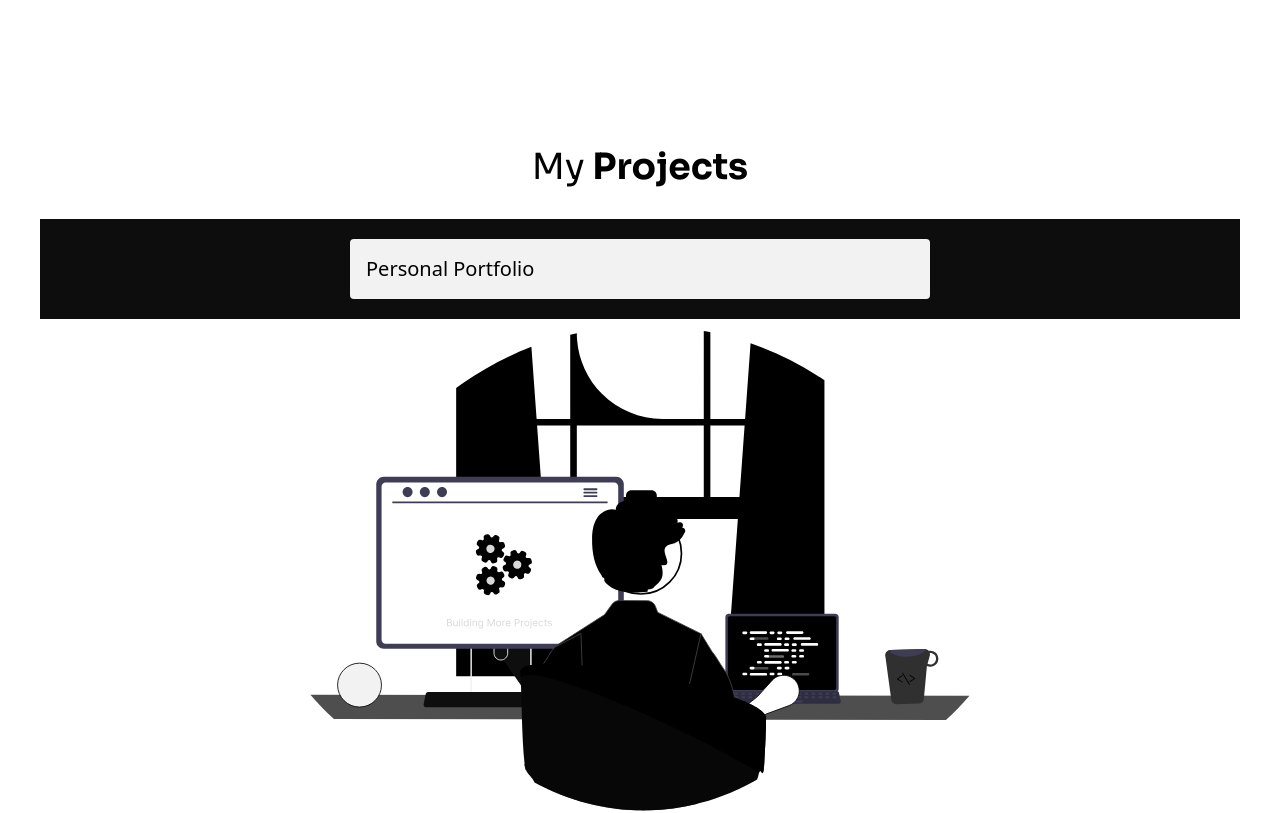
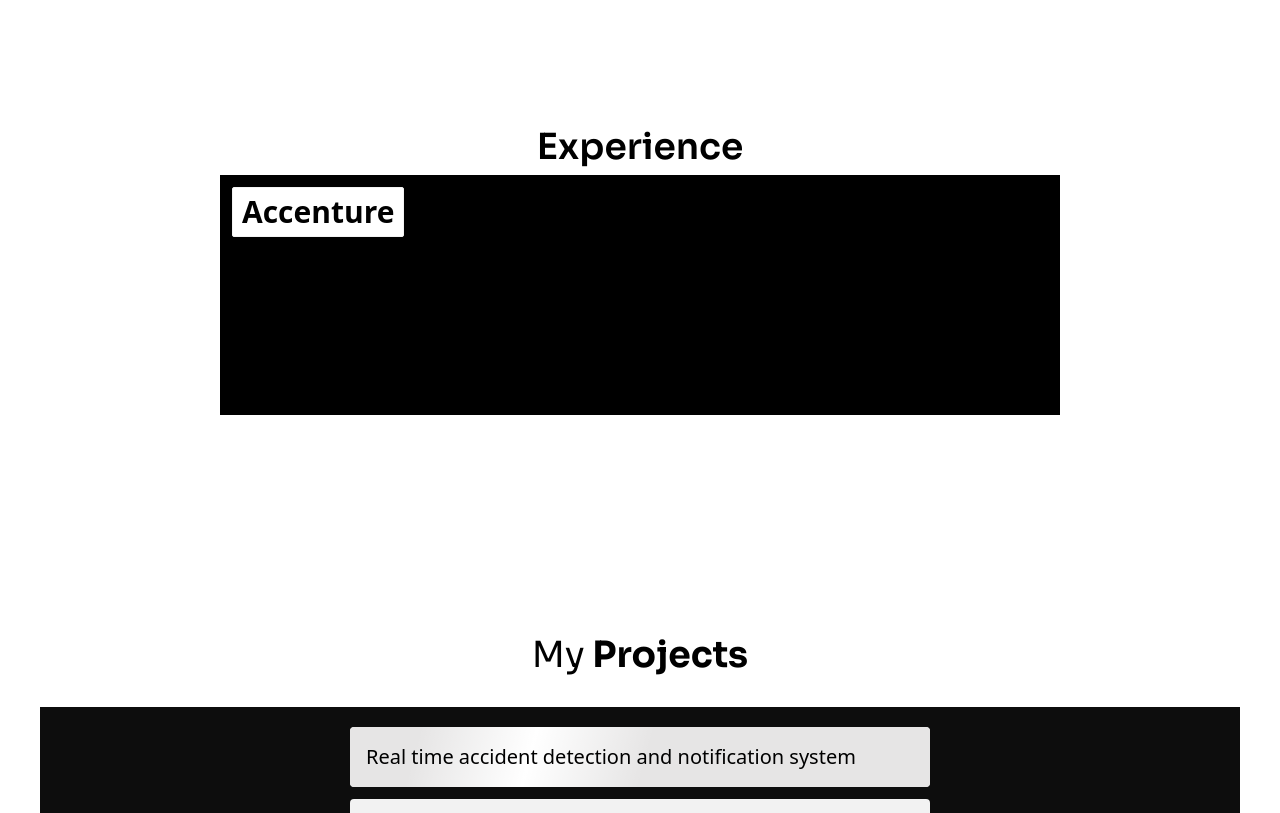
Before and after one commit to iamdk353/portfolio, a React (Vite) app: page / in a window 1280 px wide. Shown: the part 2200-3013 px from the top of the page. Built offline with nearby package versions, Linux system fonts and the light colour scheme.

Commit message:
added RDADS to projects section

```diff
--- a/src/components/ExpTab.tsx
+++ b/src/components/ExpTab.tsx
@@ -6,10 +6,8 @@ const ExpTab = ({
   btnName: String;
 }) => {
   return (
-    <div className="w-[100%] h-[40vh] md:w-[70%] md:h-[30vh] bg-black p-3">
-      <div className="badge py-6 font-semibold text-xl md:text-3xl">
-        {heading}
-      </div>
+    <div className="badge py-6 font-semibold text-xl md:text-3xl">
+      {heading}
     </div>
   );
 };
--- a/src/components/Experience.tsx
+++ b/src/components/Experience.tsx
@@ -1,17 +1,18 @@
+// import ExpTab from "./ExpTab";
+
 import ExpTab from "./ExpTab";
 
 const Experience = () => {
   return (
-    <div>
-      <div className="mx-auto sora text-4xl w-full font-semibold flex justify-center">
+    <div className="flex flex-col items-center space-y-2">
+      <div className="text-4xl font-semibold w-full flex justify-center mx-auto sora">
         Experience
       </div>
-      <div className="w-full flex items-center p-5 flex-col border border-black mt-3 space-y-3  justify-center ">
-        <div className="sora text-black text-3xl ">Job Simulations</div>
+      <div className="w-[100%] h-[40vh] md:w-[70%] md:h-[30vh] bg-black p-3">
         <ExpTab
-          heading={"SkyScanner"}
-          info={"this is a info page where info is stored"}
-          btnName={"Advance engineering"}
+          heading={"Accenture"}
+          info={"this is  infp"}
+          btnName={"this is a btn name"}
         />
       </div>
     </div>
--- a/src/components/Project.tsx
+++ b/src/components/Project.tsx
@@ -3,17 +3,30 @@ const Project = ({
   desc,
   live,
   source,
+  isHackthon = false,
+  children,
 }: {
   name: string;
   desc: string;
   live: string;
   source: string;
+  isHackthon?: boolean;
+
+  children?: React.ReactNode;
 }) => {
   return (
-    <div className="collapse bg-base-200 w-[90%] md:w-[50%] mx-auto">
+    <>
+      <div className={`collapse bg-base-200 w-[90%] md:w-[50%] mx-auto `}>
         <input type="checkbox" />
-      <div className="collapse-title text-xl font-medium">{name}</div>
-      <div className="collapse-content">
+
+        <div
+          className={`collapse-title text-xl font-medium ${
+            isHackthon ? "skeleton" : ""
+          }`}
+        >
+          {name}
+        </div>
+        <div className={`collapse-content ${isHackthon ? "skeleton" : ""}`}>
           <div className="space-y-3">
             {desc}
             <div className="flex flex-col md:flex-row mt-3">
@@ -30,10 +43,14 @@ const Project = ({
               <a href={source} className="btn btn-outline md:ml-3 mt-3 md:mt-0">
                 Source Code
               </a>
+              <a className="btn btn-ghost cursor-default md:ml-3 mt-3 md:mt-0 rounded-full">
+                {children}
+              </a>
             </div>
           </div>
         </div>
       </div>
+    </>
   );
 };
 export default Project;
--- a/src/components/Projects.tsx
+++ b/src/components/Projects.tsx
@@ -77,6 +77,17 @@ const Projects = () => {
         <span className="font-bold"> Projects</span>
       </p>
       <div className="w-full bg-primary p-5 space-y-3">
+        <Project
+          name={"Real time accident detection and notification system"}
+          desc={
+            "This is our hackthon project,It is a real time accident detection and notification system that detects accident from cctv footage and  updates about the accident in our website and further it  is notified to near by ambulance drivers "
+          }
+          live={"nolive"}
+          source={"https://github.com/iamdk353/accidentDetector"}
+          isHackthon={true}
+        >
+          <div className="">Hackthon</div>
+        </Project>
         <Project
           name={"Personal Portfolio"}
           desc={
--- a/src/main.tsx
+++ b/src/main.tsx
@@ -6,7 +6,7 @@ import "./index.css";
 import Skills from "./components/Skills";
 import About from "./components/About";
 import Projects from "./components/Projects";
-// import Experience from "./components/Experience";
+import Experience from "./components/Experience";
 ReactDOM.createRoot(document.getElementById("root")!).render(
   <React.StrictMode>
     <App />
@@ -20,7 +20,7 @@ function App() {
       <Hero />
       <Skills />
       <About />
-      {/* <Experience /> */}
+      <Experience />
       <Projects />
     </div>
   );
```
Also changed, not shown: src/assets/redux.svg (added). Lines whose indentation alone changed are shown as unchanged.
